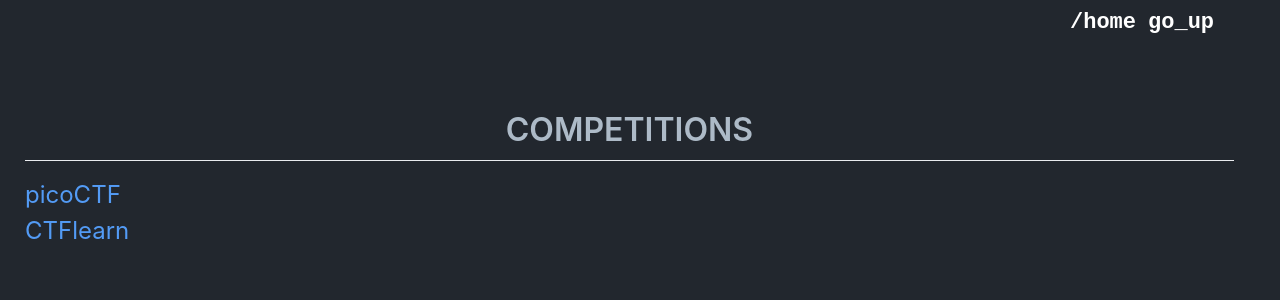
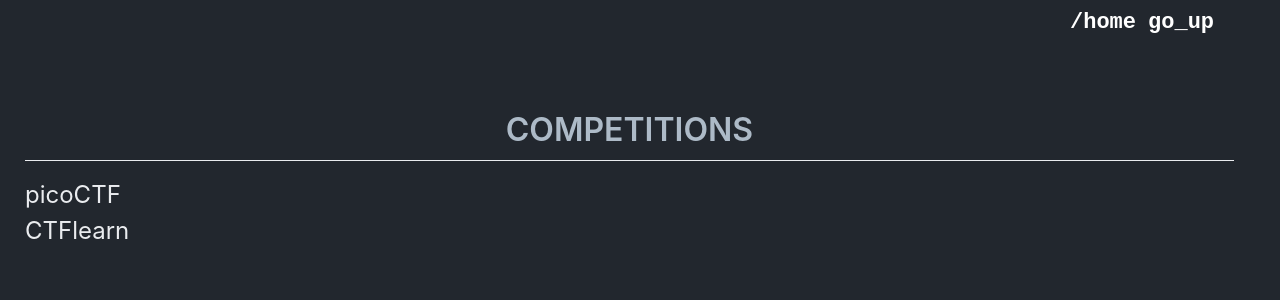
Before and after one commit to tadeuszwachowski/CTFwriteups, a Jekyll site: the page built from index.html, in a window 1280 px wide. Shown: the top 300 px of the page. Built offline with Jekyll 4.4.1, drawn with Linux system fonts in a browser that asks for light colours; Markdown is read by kramdown in place of the engine named in the settings.

Commit message:
Update index.html

```diff
--- a/css/main.css
+++ b/css/main.css
@@ -51,7 +51,7 @@
   font-size: 22px;
 }
 
-#comp-list {
+#comp-list a {
   font-size: 24px;
   color: #eaecef;
 }
```
